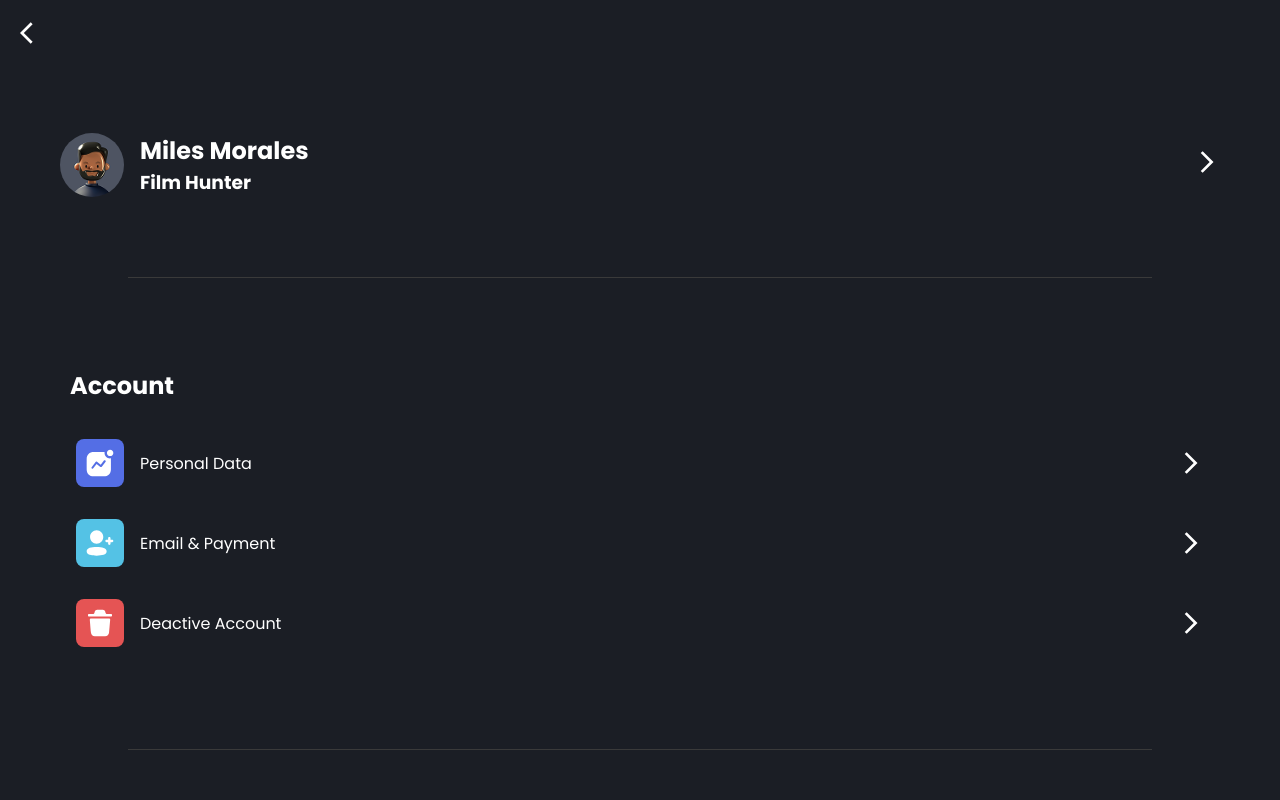
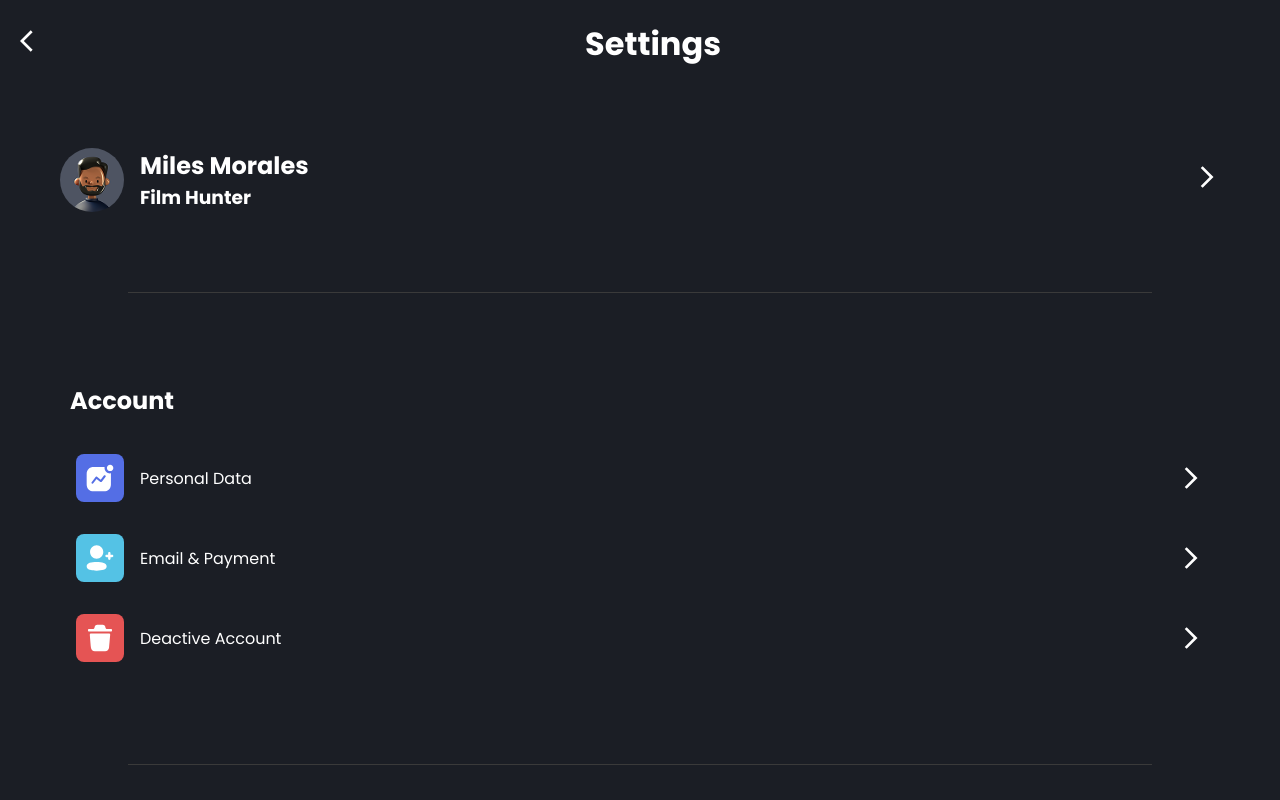
Before and after one commit to rts-cmk-wu12/movie-ticket-app-ticket-website-azad-magnus, a React (Vite) app: page /Settings in a window 1280 px wide. Shown: the top 800 px of the page. Built offline with nearby package versions, Linux system fonts and the light colour scheme.

Commit message:
title added to settings

```diff
--- a/src/pages/Settings.jsx
+++ b/src/pages/Settings.jsx
@@ -14,7 +14,7 @@ import AddUser from "~assets/svg/AddUser.svg";
 const profilePage = () => {
     return (
         <>
-      <HeaderNavigation></HeaderNavigation>
+       <HeaderNavigation title={"Settings"} link={"/"} ></HeaderNavigation>
             <div className="profile-section">
                 <div className="profile-section-container">
                 <img className={"welcome-introduction__image"} src={ProfilePicture} alt="Profile Picture" />
```
